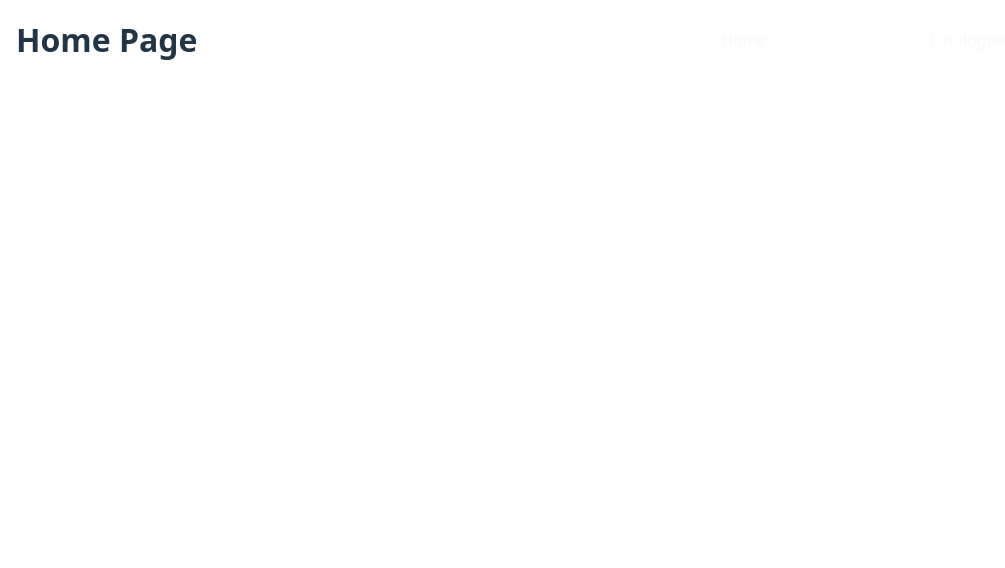
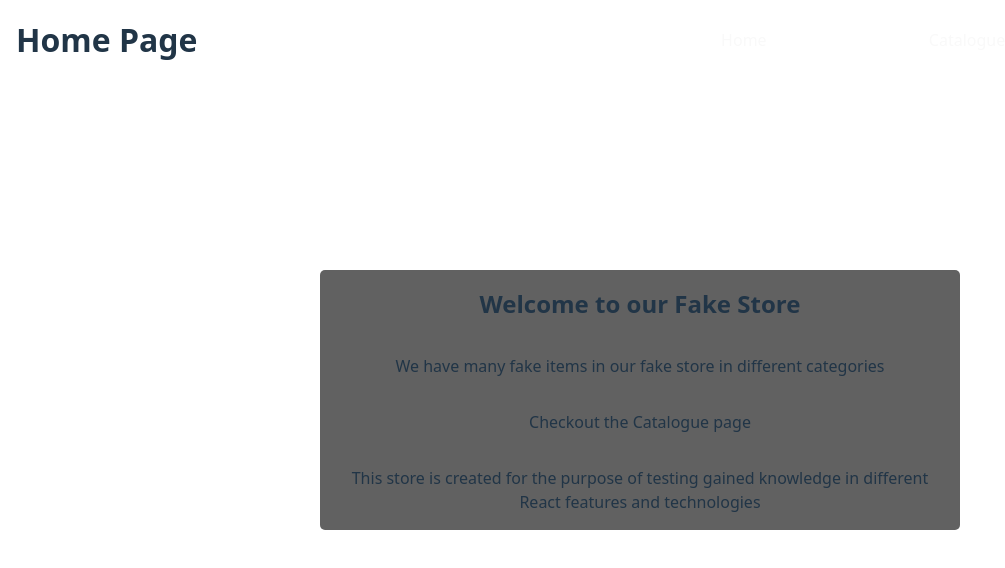
Before and after one commit to KVG24/shopping-cart, a React (Vite) app: page / in a window 1280 px wide. Shown: the top 568 px of the page, without its empty margins (0-1005 px from the left). Built offline with nearby package versions, Linux system fonts and the light colour scheme.

Commit message:
Add welcome card to Home page

```diff
--- a/src/App.css
+++ b/src/App.css
@@ -1,3 +1,13 @@
-li {
-    text-decoration: none;
+.welcome-card {
+    position: absolute;
+    transform: translate(-50%, -50%);
+    top: 50%;
+    left: 50%;
+    text-align: center;
+    display: flex;
+    flex-direction: column;
+    gap: 2rem;
+    background-color: #616161;
+    border-radius: 5px;
+    padding: 1rem;
 }
--- a/src/App.jsx
+++ b/src/App.jsx
@@ -6,6 +6,18 @@ function App() {
         <>
             <NavigationBar />
             <h1>Home Page</h1>
+            <div className="welcome-card">
+                <h2>Welcome to our Fake Store</h2>
+                <p>
+                    We have many fake items in our fake store in different
+                    categories
+                </p>
+                <p>Checkout the Catalogue page</p>
+                <p>
+                    This store is created for the purpose of testing gained
+                    knowledge in different React features and technologies
+                </p>
+            </div>
         </>
     );
 }
```
